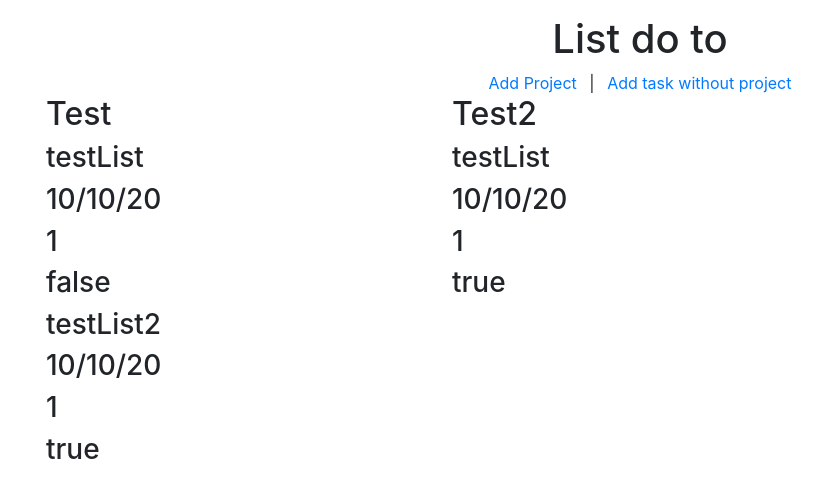
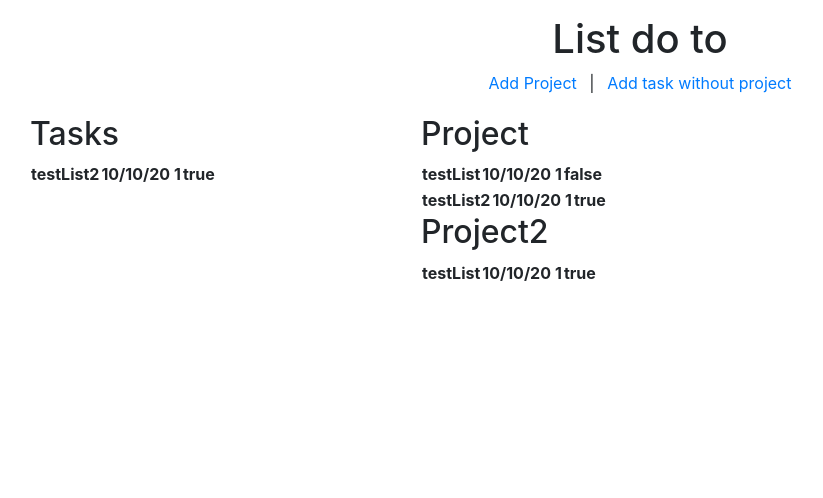
Before and after one commit to phalado/todo-list, a website built with webpack: page dist/index.html in a window 1280 px wide. Shown: the whole page, without its empty margins (0-823 px from the left). Built offline with nearby package versions, Linux system fonts and the light colour scheme.

Commit message:
adding style on the models and on the tasks

```diff
--- a/src/index.js
+++ b/src/index.js
@@ -18,52 +18,77 @@ function opentaskModel() {
   document.getElementById('tskModel').style.display = 'grid';
 }
 
+function displaytask(index) {
+  //table.setAttribute('class', 'task-card');
+  // div.innerHTML = '';
+  const div = document.createElement('div');
+
+  console.log(allProjs.getProjs()[index]);
+
+  if (allProjs.getProjs()[index].list !== undefined) {
+    for (let i = 0; i < allProjs.getProjs()[index].list.length; i += 1) {
+
+      if (allProjs.getProjs()[index].list[i].title !== undefined) {
+        const table = document.createElement('table');
+        const tr = document.createElement('tr');
+        table.appendChild(tr);
+
+        const title = document.createElement('th');
+        title.innerHTML = allProjs.getProjs()[index].list[i].title;
+        tr.appendChild(title);
+
+        const desc = document.createElement('th');
+        desc.innerHTML = allProjs.getProjs()[index].list[i].desc;
+        tr.appendChild(desc);
+
+        const dueDate = document.createElement('th');
+        desc.innerHTML = allProjs.getProjs()[index].list[i].dueDate;
+        tr.appendChild(dueDate);
+
+        const priority = document.createElement('th');
+        priority.innerHTML = allProjs.getProjs()[index].list[i].priority;
+        tr.appendChild(priority);
+
+        const status = document.createElement('th');
+        status.innerHTML = allProjs.getProjs()[index].list[i].status;
+        tr.appendChild(status);
+
+        div.appendChild(table);
+      }
+    }
+    return div;
+  }
+  return 0;
+}
+
 function displayProject() {
   const div = document.getElementById('displayProject');
-  div.setAttribute('class', 'row mx-3');
+  div.setAttribute('class', 'mx-3');
 
   for (let i = 1; i < allProjs.getProjs().length; i += 1) {
     const div2 = document.createElement('div');
     const h2 = document.createElement('h2');
     h2.innerHTML += allProjs.getProjs()[i].title;
     div2.appendChild(h2);
-    div2.appendChild(displaytaskW(i));
+    div2.appendChild(displaytask(i));
     div2.setAttribute('class', 'col-4');
     div.appendChild(div2);
   }
 }
 
-function displaytaskW(index) {
-  const div = document.createElement('div');
-  // div.innerHTML = '';
+function displayTaskWithout() {
+  const div = document.getElementById('displayTaskW');
 
-  console.log(allProjs.getProjs()[index]);
+  const div2 = document.createElement('div');
+  const h2 = document.createElement('h2');
+  h2.innerHTML += allProjs.getProjs()[0].title;
+  div2.appendChild(h2);
+  div2.appendChild(displaytask(0));
+  div2.setAttribute('class', 'col-4');
+  div.appendChild(div2);
 
-  if (allProjs.getProjs()[index].list != undefined) {
-    for (let i = 0; i < allProjs.getProjs()[index].list.length; i += 1) {
-      const title = document.createElement('h3');
-      title.innerHTML = allProjs.getProjs()[index].list[i].title;
-      div.appendChild(title);
+}
 
-      const desc = document.createElement('h3');
-      desc.innerHTML = allProjs.getProjs()[index].list[i].desc;
-      div.appendChild(desc);
-
-      const dueDate = document.createElement('h3');
-      desc.innerHTML = allProjs.getProjs()[index].list[i].dueDate;
-      div.appendChild(dueDate);
-
-      const priority = document.createElement('h3');
-      priority.innerHTML = allProjs.getProjs()[index].list[i].priority;
-      div.appendChild(priority);
-
-      const status = document.createElement('h3');
-      status.innerHTML = allProjs.getProjs()[index].list[i].status;
-      div.appendChild(status);
-    }
-    return div;
-  }
-}
 
 function getProjectsData() {
   const allProjs = allProjects();
@@ -88,14 +113,13 @@ function getTaskData() {
     allProjs.getProjs()[0].list.push(addList(title, desc, dueDate, priority, false));
     closeModels();
   }
-  displaytaskW(0);
+  displaytask();
   console.log(allProjs.getProjs());
 }
 
 
 function init() {
-
-  addProject('firstProject', false, [], allProjs);
+  addProject('Tasks', false, [], allProjs);
 
   document.getElementById('projectModel').appendChild(projectModel());
   document.getElementById('taskModel').appendChild(taskModel());
@@ -113,13 +137,14 @@ function init() {
 
 function testAddProj() {
   const allProjs = init();
-  const test = addProject('Test', false, addList('testList', 'desc', '10/10/20', 1, false), allProjs);
-  addProject('Test2', true, addList('testList', 'desc', '10/10/20', 1, true), allProjs);
+  const test = addProject('Project', false, addList('testList', 'desc', '10/10/20', 1, false), allProjs);
+  addProject('Project2', true, addList('testList', 'desc', '10/10/20', 1, true), allProjs);
   test.list.push(addList('testList2', 'desc2', '10/10/20', 1, true));
   allProjs.getProjs()[0].list.push(addList('testList2', 'desc2', '10/10/20', 1, true));
   // console.log(test);
+  displayTaskWithout();
   displayProject();
-  displaytaskW();
+  displaytask();
   console.log(allProjs.getProjs());
 }
 
--- a/src/projects.js
+++ b/src/projects.js
@@ -28,5 +28,4 @@ function addProject(title, status, list, allProjs = this.allProjs) {
 }
 
 
-
 export { Project, allProjects, addProject };
```
Also changed, not shown: dist/css/style.css, dist/index.html, dist/main.js.
